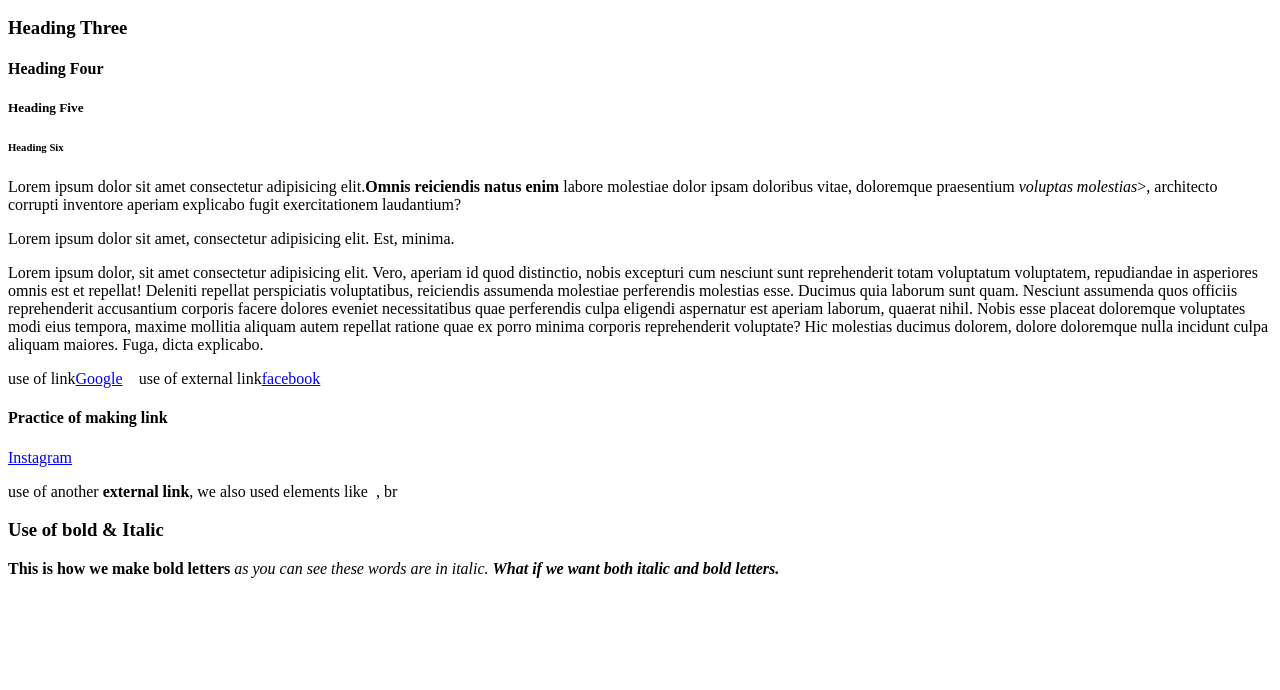
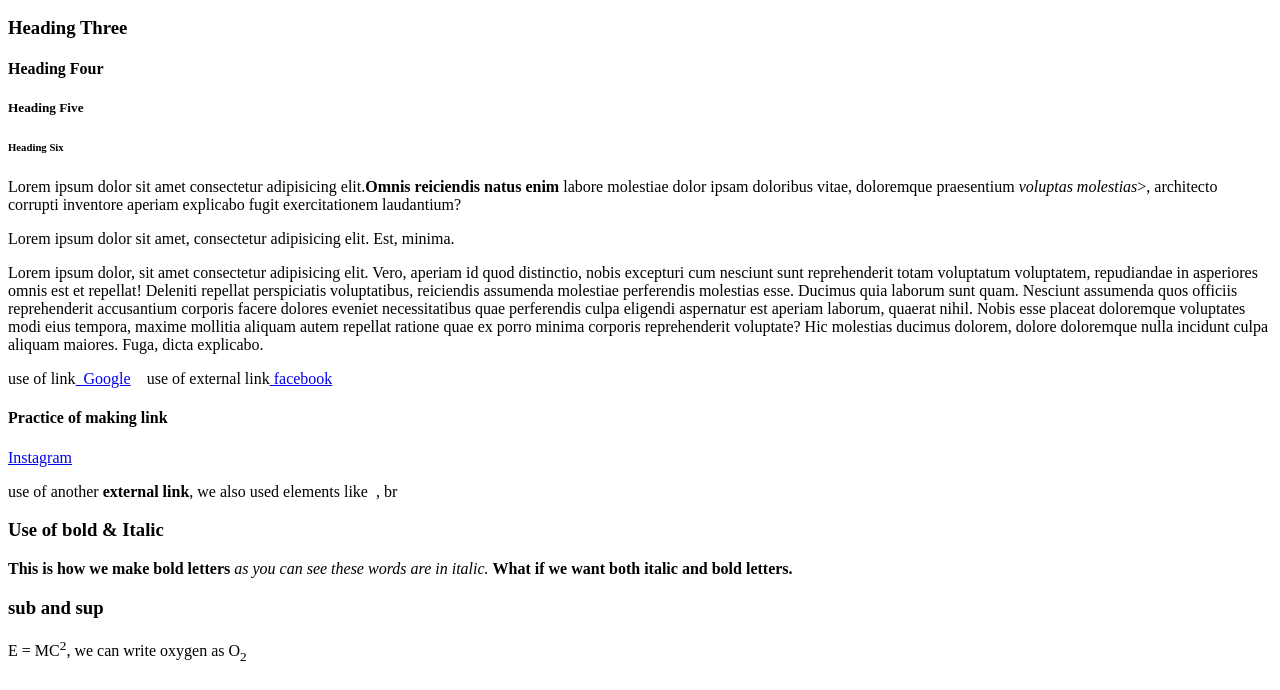
Before and after one commit to Eshan01/Demo, a plain HTML site: page index.html in a window 1280 px wide. Shown: the part 110-800 px from the top of the page. Drawn offline with Linux system fonts and the light colour scheme.

Commit message:
Add files via upload

```diff
--- a/index.html
+++ b/index.html
@@ -30,13 +30,15 @@
         maxime mollitia aliquam autem repellat ratione quae ex porro minima
         corporis reprehenderit voluptate? Hic molestias ducimus dolorem, dolore doloremque nulla incidunt culpa aliquam maiores. Fuga, dicta explicabo.
     </p>
-    <p>use of link<a href="https://www.google.com/">Google</a>  &nbsp;&nbsp; use of external link<a href="https://www.facebook.com/" target="_blank">facebook</a>
+    <p>use of link<a href="https://www.google.com/"> &nbsp;Google</a>  &nbsp;&nbsp; use of external link<a href="https://www.facebook.com/" target="_blank">&nbsp;facebook</a>
     <br>
     <h4>Practice of making link</h4>
     <a href="https://wwww.instagram.com" target=_blank>Instagram</a>
     <p>use of another <strong>external link</strong>, we also used elements like &nbsp, br</p>
 
     <h3>Use of bold & Italic</h3>
-        <p><b>This is how we make bold letters</b> <i>as you can see these words are in italic.</i> <b><i>What if we want both italic and bold letters.</i></b></p>
+        <p><b>This is how we make bold letters</b> <i>as you can see these words are in italic.</i> <b>What if we want both italic and bold letters.</b></p>
+    <h3> sub and sup</h3>
+    <p>E = MC<sup>2</sup>, we can write oxygen as O<sub>2</sub></p>
     </body>
 </html>
```
